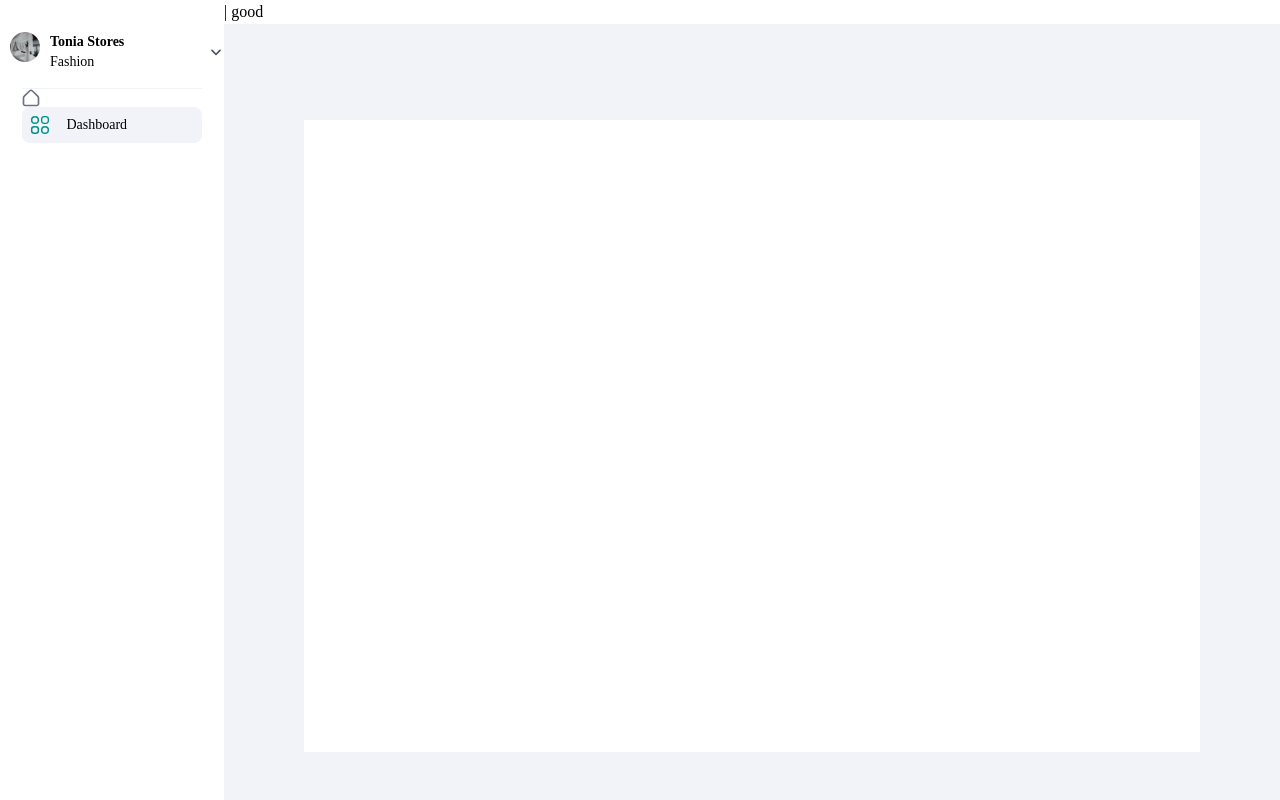
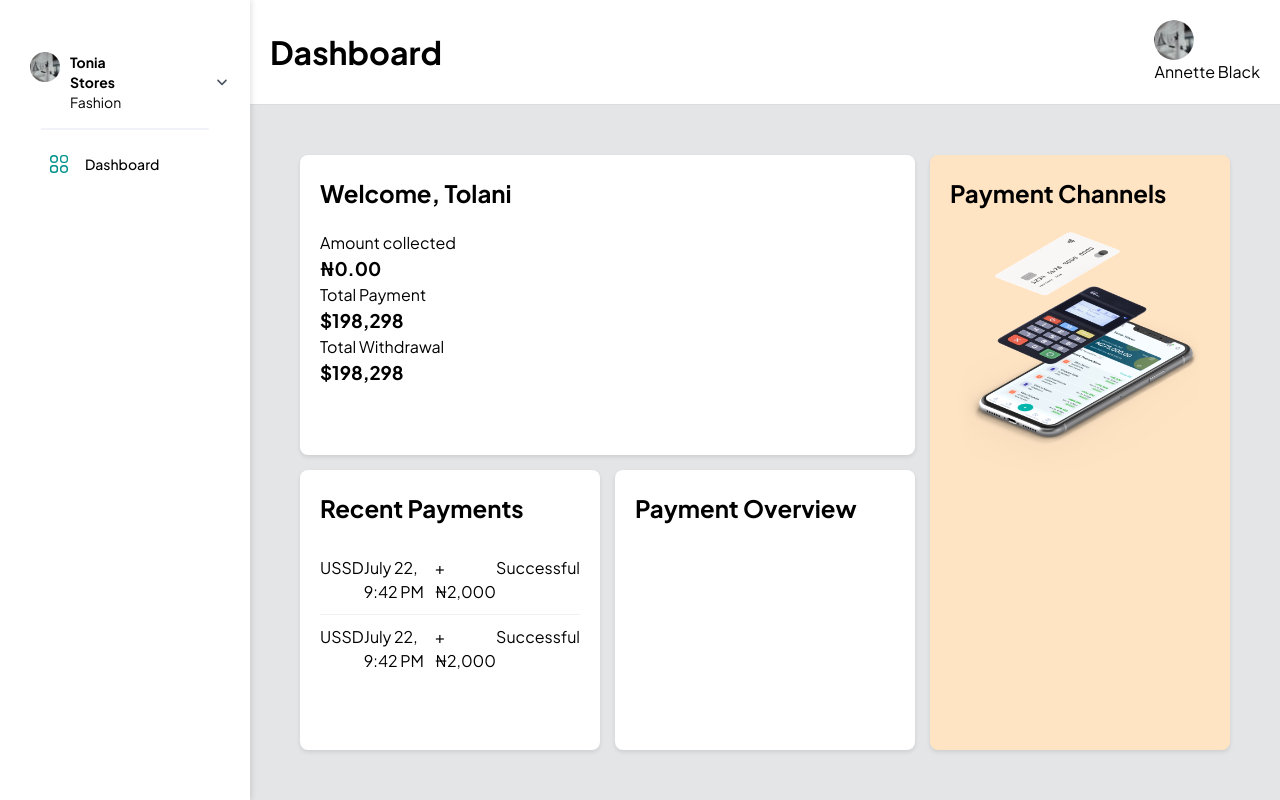
Before and after one commit to Adeyemi7/swwipe-Banking-web-App, a Vue app: page /UsersDashboard in a window 1280 px wide. Built offline with nearby package versions, Linux system fonts and the light colour scheme.

Commit message:
dashboard update

```diff
--- a/src/App.vue
+++ b/src/App.vue
@@ -19,6 +19,8 @@
 body {
   line-height: 1.5;
   -webkit-font-smoothing: antialiased;
+  font-family: 'Plus Jakarta Sans', sans-serif;
+
 }
 
 img,
--- a/src/Pages/UsersDashboard.vue
+++ b/src/Pages/UsersDashboard.vue
@@ -1,25 +1,18 @@
 <script setup>
-import topNavigation from '@/components/topNavigation.vue'
-import sideBar from '@/components/sideBar.vue'
-import mainDashBoard from '@/components/mainDashBoard.vue'
+import sideBar from '@/components/sideBar.vue';
+import mainDashBoard from '@/components/mainDashBoard.vue';
 </script>
 
 <template>
-  <div class="app-container">
-    <topNavigation />
+  <div class="dashboard">
     <sideBar />
     <mainDashBoard />
   </div>
 </template>
 
+
 <style scoped>
-
-.app-container {
-  display: grid;
-  height: 100vh;
-  grid-template-columns: 14rem 1fr ;
-  grid-template-rows: auto 1fr;
-  background-color: #F1F3F9;
+.dashboard {
+  display: flex;
 }
-
 </style>
--- a/src/components/CreateNewPassword.vue
+++ b/src/components/CreateNewPassword.vue
@@ -117,7 +117,7 @@ const handleSubmit = async (e) => {
 
 <style scoped>
 .container {
-  width: 22%;
+  width: 30%;
   top: 5%;
   left: 50%;
   position: absolute;
--- a/src/components/LoginData.vue
+++ b/src/components/LoginData.vue
@@ -7,13 +7,9 @@ import ForgotPassword from './ForgotPassword.vue'
 import { useRouter } from 'vue-router' // Import useRouter from Vue Router
 
 
-// const checkBox = document.querySelector('.checkbox')
+const showForgotPassword = ref(false)
+const checked = ref(false) // Add a ref for the checkbox state
 
-// checkBox.addEventListener('click', function () {
-//   checkBox.style.backgroundColor = '#00b6ab'
-// })
-
-const showForgotPassword = ref(false)
 
 const openForgotPassword = () => {
   showForgotPassword.value = true
@@ -191,7 +187,8 @@ const handleSubmit = async (e) => {
 
         <div class="container-signin">
           <span class="checkbox-con">
-            <input type="checkbox" v-model="checked" name="checkbox" class="check-box" />
+            <input type="checkbox" :class="checked ? 'checked' : 'unchecked'"
+            v-model="checked" name="checkbox" class="check-box" />
           </span>
           <span>Stay signed into your Swwipe account</span>
         </div>
@@ -232,6 +229,11 @@ const handleSubmit = async (e) => {
   margin-left: 40%;
   margin-top: 5%;
   background-color: white;
+}
+
+.swipe-logo .s-logo {
+  /* border: 5px solid red; */
+  margin-top: 2rem;
 }
 
 .back {
@@ -290,6 +292,10 @@ button {
   text-decoration: none;
 }
 
+.footer .login-texts {
+  display: block;
+}
+
 .login-texts {
   font-size: 16px;
   color: #00b6ab;
@@ -311,6 +317,14 @@ button {
 .checkbox-con {
   display: flex;
   align-items: center;
+}
+
+.checked {
+  color: blue; /* Change this to your desired color */
+}
+
+.unchecked {
+  color: grey; /* Change this to your desired color */
 }
 .forgot-password {
   color: #00b6ab;
--- a/src/components/SideLoginPage.vue
+++ b/src/components/SideLoginPage.vue
@@ -1,10 +1,34 @@
-<script setup></script>
+<script setup>
+import { ref, onMounted, onUnmounted } from 'vue';
+
+import smart from '@/assets/Smart-handheld-pos-system.png';
+import swwipe from '@/assets/Swwipe_pos_machine.png';
+import mobile from '@/assets/mobile.png';
+
+const images = [smart,mobile, swwipe];
+
+const currentImageIndex = ref(0);
+
+const changeImage = () => {
+  currentImageIndex.value = (currentImageIndex.value + 1) % images.length;
+};
+
+let interval;
+onMounted(() => {
+  interval = setInterval(changeImage, 1000); // Change image every 1 second
+});
+
+onUnmounted(() => {
+  clearInterval(interval);
+});
+</script>
+
 
 <template>
   <div class="overall-container">
     <div class="main-container">
       <span class="mobile">
-        <img class="phone" src="@/assets/mobile.png" alt="mobile-image" />
+        <img class="phone" :src="images[currentImageIndex]" alt="mobile-image" />
       </span>
 
       <div class="footer">
@@ -57,20 +81,26 @@
   text-align: center;
 }
 
-.mobile img {
+.mobile  {
   width: 90%;
   max-width: 400px;
-  animation: image-slide 1s linear;
+  height:350px;
 }
 
-@keyframes image-slide {
+.phone {
+  width: 100%;
+  height: 100%;
+  transition: opacity 1s ease-in-out;
+}
+
+/* @keyframes image-slide {
   0% {
     transform: translateX(100%);
   }
   100% {
     transform: translateX(0%);
   }
-}
+} */
 
 .footer {
   animation: footer-slide 1s linear;
@@ -126,6 +156,7 @@
   font-weight: 800;
   line-height: 3rem;
   color: #1f2937;
+  margin-top: 1rem;
 }
 
 .sub-texts {
--- a/src/components/UsersData.vue
+++ b/src/components/UsersData.vue
@@ -54,7 +54,7 @@ const handleSubmit = async (e) => {
 <template>
   <div class="real-container">
     <div class="logo-container">
-      <SwwipeLogo  />
+      <SwwipeLogo class="s-logo"/>
     </div>
 
     <section class="login-details">
@@ -157,7 +157,7 @@ const handleSubmit = async (e) => {
 
 
 .real-container {
-  width: 40%;
+  width: 42%;
   margin: 5% auto;
   background-color: white;
   display: flex;
@@ -165,8 +165,12 @@ const handleSubmit = async (e) => {
   align-items: center;
 }
 
+.logo-container {
+  width: 100%;
+}
+
 .s-logo {
-  margin-bottom: 20px;
+  padding-bottom: 1em;
 }
 
 .login-details {
@@ -231,6 +235,10 @@ button:hover {
   margin-top: 0.5rem;
 }
 
+.login-texts svg {
+    display: inline;
+  }
+
 .error-msg {
   color: red;
   display: flex;
@@ -241,10 +249,13 @@ button:hover {
 .container.signin {
   margin: 1rem 0;
   text-align: left;
+  font-size: 1.1rem;
 }
 
+
+
 .buttom {
-  font-size: 1rem;
+  font-size: 1.1rem;
   margin-top: 1rem;
   text-align: left;
 }
@@ -269,10 +280,6 @@ button:hover {
     width: 60%;
   }
 
-  .login-texts svg {
-    display: flex;
-    align-self: center;
-  }
 }
 
 @media (max-width: 768px) {
@@ -280,6 +287,10 @@ button:hover {
     margin-top: 0;
     width: 80%;
     padding: 1em;
+  }
+
+  span .login-texts {
+    display: block;
   }
 }
 
@@ -302,7 +313,6 @@ button:hover {
   }
 
   .login-texts {
-    font-size: 0.9rem;
     display: flex;
   }
 
@@ -313,17 +323,5 @@ button:hover {
   }
 }
 
-@media (max-width: 375px) {
-  .Create-texts {
-    font-size: 1rem;
-  }
 
-  .header-texts {
-    font-size: 0.8rem;
-  }
-
-  .login-texts {
-    font-size: 0.8rem;
-  }
-}
 </style>
--- a/src/components/mainDashBoard.vue
+++ b/src/components/mainDashBoard.vue
@@ -1,15 +1,108 @@
-<script setup></script>
+<script setup>
+import topNavigation from './topNavigation.vue'
+</script>
 
 <template>
-  <main class="main__dashboard">
+  <div class="main-content">
+    <topNavigation />
+    <div class="content">
+      <div class="section section-wide">
+        <h2 class="title">Welcome, Tolani</h2>
+        <div class="dashboard-overview">
+          <div class="overview-item">
+            <p>Amount collected</p>
+            <h3>₦0.00</h3>
+          </div>
+          <div class="overview-item">
+            <p>Total Payment</p>
+            <h3>$198,298</h3>
+          </div>
+          <div class="overview-item">
+            <p>Total Withdrawal</p>
+            <h3>$198,298</h3>
+          </div>
+        </div>
+      </div>
+      <div class="section payment-channels">
+        <h2 class="title">Payment Channels</h2>
+        <img class="phone" src="@/assets/mobile.png" alt="mobile-image" />
 
-  </main>
+      </div>
+
+      <div class="section recent-payments">
+        <h2 class="title">Recent Payments</h2>
+        <div class="payment">
+          <span>USSD</span>
+          <span>July 22, 9:42 PM</span>
+          <span>+₦2,000</span>
+          <span>Successful</span>
+        </div>
+        <div class="payment">
+          <span>USSD</span>
+          <span>July 22, 9:42 PM</span>
+          <span>+₦2,000</span>
+          <span>Successful</span>
+        </div>
+      </div>
+      <div class="section payment-overview">
+        <h2 class="title">Payment Overview</h2>
+      </div>
+    </div>
+  </div>
 </template>
 
+
+
 <style scoped>
-.main__dashboard {
-  background-color: #ffffff;
-  margin: 6rem 5rem 3rem;
+.main-content {
+  margin-left: 250px;
+  display: flex;
+  flex-direction: column;
+  height: 100vh;  /* background-color: green !important; */
+}
 
+.content {
+  flex-grow: 1;
+  overflow-y: auto;
+  padding: 50px;
+  display: grid;
+  grid-template-columns: 1.5fr 1.5fr 1.5fr;
+  grid-template-rows: auto auto;
+  gap: 15px;
+  background-color: #E4E5E7;
 }
+
+.section {
+  background-color: #fff;
+  padding: 20px;
+  border-radius: 8px;
+  box-shadow: 0 2px 4px rgba(0, 0, 0, 0.1);
+}
+
+.section-wide {
+  grid-column: span 2;
+}
+
+.title {
+  margin: 0 0 20px;
+  font-weight: bold;
+}
+
+.recent-payments .payment {
+  display: flex;
+  justify-content: space-between;
+  padding: 10px 0;
+  border-bottom: 1px solid #f0f0f0;
+}
+
+.recent-payments .payment:last-child {
+  border-bottom: none;
+}
+
+.payment-channels {
+  background-color: bisque;
+  grid-row: 1/3;
+  grid-column: 3/4;
+}
+
 </style>
--- a/src/components/sideBar.vue
+++ b/src/components/sideBar.vue
@@ -1,5 +1,5 @@
 <script setup>
-import dropDown from './icons/dropDown.vue'
+import dropDown from './icons/dropDown.vue';
 </script>
 
 <template>
@@ -12,22 +12,14 @@ import dropDown from './icons/dropDown.vue'
         <p>Tonia Stores</p>
         <p>Fashion</p>
       </div>
-
       <div class="drop-down">
         <dropDown />
       </div>
     </div>
 
     <div class="dash-section-one">
-      <div class="">
-        <span>
-          <svg
-            width="18"
-            height="18"
-            viewBox="0 0 18 18"
-            fill="none"
-            xmlns="http://www.w3.org/2000/svg"
-          >
+      <div class="dashboard-icon">
+        <!-- <svg width="18" height="18" viewBox="0 0 18 18" fill="none" xmlns="http://www.w3.org/2000/svg">
           <path
             d="M16.5 14.8334V9.22255C16.5 8.77043 16.408 8.32303 16.2297 7.90757C16.0513 7.49211 15.7903 7.11728 15.4625 6.80588L10.1483 1.75838C9.83858 1.46412 9.42766 1.30005 9.00042 1.30005C8.57318 1.30005 8.16225 1.46412 7.8525 1.75838L2.5375 6.80588C2.20971 7.11728 1.9487 7.49211 1.77034 7.90757C1.59198 8.32303 1.5 8.77043 1.5 9.22255V14.8334C1.5 15.2754 1.67559 15.6993 1.98816 16.0119C2.30072 16.3245 2.72464 16.5001 3.16667 16.5001H14.8333C15.2754 16.5001 15.6993 16.3245 16.0118 16.0119C16.3244 15.6993 16.5 15.2754 16.5 14.8334Z"
             stroke="#6B7280"
@@ -35,34 +27,63 @@ import dropDown from './icons/dropDown.vue'
             stroke-linecap="round"
             stroke-linejoin="round"
           />
-          </svg>
-        </span>
+        </svg> -->
       </div>
 
       <div class="dashboard-icon">
         <svg width="20" height="20" viewBox="0 0 20 20" fill="none" xmlns="http://www.w3.org/2000/svg">
-  <path d="M14.1667 8.33329H15.8334C17.5001 8.33329 18.3334 7.49996 18.3334 5.83329V4.16663C18.3334 2.49996 17.5001 1.66663 15.8334 1.66663H14.1667C12.5001 1.66663 11.6667 2.49996 11.6667 4.16663V5.83329C11.6667 7.49996 12.5001 8.33329 14.1667 8.33329Z" stroke="#009289" stroke-width="1.3" stroke-miterlimit="10" stroke-linecap="round" stroke-linejoin="round"/>
-  <path d="M4.16675 18.3333H5.83341C7.50008 18.3333 8.33341 17.5 8.33341 15.8333V14.1666C8.33341 12.5 7.50008 11.6666 5.83341 11.6666H4.16675C2.50008 11.6666 1.66675 12.5 1.66675 14.1666V15.8333C1.66675 17.5 2.50008 18.3333 4.16675 18.3333Z" stroke="#009289" stroke-width="1.5" stroke-miterlimit="10" stroke-linecap="round" stroke-linejoin="round"/>
-  <path d="M5.00008 8.33329C6.84103 8.33329 8.33341 6.84091 8.33341 4.99996C8.33341 3.15901 6.84103 1.66663 5.00008 1.66663C3.15913 1.66663 1.66675 3.15901 1.66675 4.99996C1.66675 6.84091 3.15913 8.33329 5.00008 8.33329Z" stroke="#009289" stroke-width="1.5" stroke-miterlimit="10" stroke-linecap="round" stroke-linejoin="round"/>
-  <path d="M15.0001 18.3333C16.841 18.3333 18.3334 16.8409 18.3334 15C18.3334 13.159 16.841 11.6666 15.0001 11.6666C13.1591 11.6666 11.6667 13.159 11.6667 15C11.6667 16.8409 13.1591 18.3333 15.0001 18.3333Z" stroke="#009289" stroke-width="1.5" stroke-miterlimit="10" stroke-linecap="round" stroke-linejoin="round"/>
+          <path
+            d="M14.1667 8.33329H15.8334C17.5001 8.33329 18.3334 7.49996 18.3334 5.83329V4.16663C18.3334 2.49996 17.5001 1.66663 15.8334 1.66663H14.1667C12.5001 1.66663 11.6667 2.49996 11.6667 4.16663V5.83329C11.6667 7.49996 12.5001 8.33329 14.1667 8.33329Z"
+            stroke="#009289"
+            stroke-width="1.3"
+            stroke-miterlimit="10"
+            stroke-linecap="round"
+            stroke-linejoin="round"
+          />
+          <path
+            d="M4.16675 18.3333H5.83341C7.50008 18.3333 8.33341 17.5 8.33341 15.8333V14.1666C8.33341 12.5 7.50008 11.6666 5.83341 11.6666H4.16675C2.50008 11.6666 1.66675 12.5 1.66675 14.1666V15.8333C1.66675 17.5 2.50008 18.3333 4.16675 18.3333Z"
+            stroke="#009289"
+            stroke-width="1.5"
+            stroke-miterlimit="10"
+            stroke-linecap="round"
+            stroke-linejoin="round"
+          />
+          <path
+            d="M5.00008 8.33329C6.84103 8.33329 8.33341 6.84091 8.33341 4.99996C8.33341 3.15901 6.84103 1.66663 5.00008 1.66663C3.15913 1.66663 1.66675 3.15901 1.66675 4.99996C1.66675 6.84091 3.15913 8.33329 5.00008 8.33329Z"
+            stroke="#009289"
+            stroke-width="1.5"
+            stroke-miterlimit="10"
+            stroke-linecap="round"
+            stroke-linejoin="round"
+          />
+          <path
+            d="M15.0001 18.3333C16.841 18.3333 18.3334 16.8409 18.3334 15C18.3334 13.159 16.841 11.6666 15.0001 11.6666C13.1591 11.6666 11.6667 13.159 11.6667 15C11.6667 16.8409 13.1591 18.3333 15.0001 18.3333Z"
+            stroke="#009289"
+            stroke-width="1.5"
+            stroke-miterlimit="10"
+            stroke-linecap="round"
+            stroke-linejoin="round"
+          />
         </svg>
-
-        <p>
-          Dashboard
-        </p>
+        <p>Dashboard</p>
       </div>
     </div>
 
     <div class="dash-section-two"></div>
-
-    <div class="da"></div>
+    <div class="dash-section-three"></div>
   </aside>
 </template>
 
 <style scoped>
 .sidebar-container {
+  width: 250px;
   background-color: #ffffff;
-  grid-row: 1/-1;
+  padding: 20px;
+  box-shadow: 2px 0 5px rgba(0, 0, 0, 0.1);
+  box-sizing: border-box;
+  position: fixed;
+  height: 100vh;
+  overflow: auto;
 }
 
 .users-profile {
@@ -97,14 +118,14 @@ import dropDown from './icons/dropDown.vue'
 
 .dash-section-one {
   margin-top: 1rem;
-  border-top: 1px solid #f1f3f9;
-  /* margin-bottom: 2rem; */
+  border-top: 2px solid #f1f3f9;
+  margin-bottom: 2rem;
 }
 
 .dashboard-icon {
-  background-color: #F1F3F9;
   border-radius: 8px;
   display: flex;
+  align-items: center;
   padding: 0.5rem;
   gap: 1rem;
 }
--- a/src/components/topNavigation.vue
+++ b/src/components/topNavigation.vue
@@ -1,13 +1,26 @@
-<script setup></script>
-
+<script></script>
 <template>
-  <header class="top-nav">|
-     good
-  </header>
+  <div class="header">
+    <h1>Dashboard</h1>
+    <div class="user-info">
+      <img src="@/assets/users-image.png" alt="Annette Black" class="user-image">
+      <p>Annette Black</p>
+    </div>
+  </div>
 </template>
 
 <style scoped>
-.top-nav {
-  background-color: #ffffff;
+.header {
+  background-color: #fff;
+  padding: 20px;
+  border-bottom: 1px solid #ddd;
+  display: flex;
+  justify-content: space-between;
+  align-items: center;
+}
+
+.user-image {
+  border-radius: 50%;
+  width: 40px;
 }
 </style>
```
Also changed, not shown: src/README.md, src/assets/Smart-handheld-pos-system.png (added), src/assets/Swwipe_pos_machine.png (added). Lines whose indentation alone changed are shown as unchanged.
